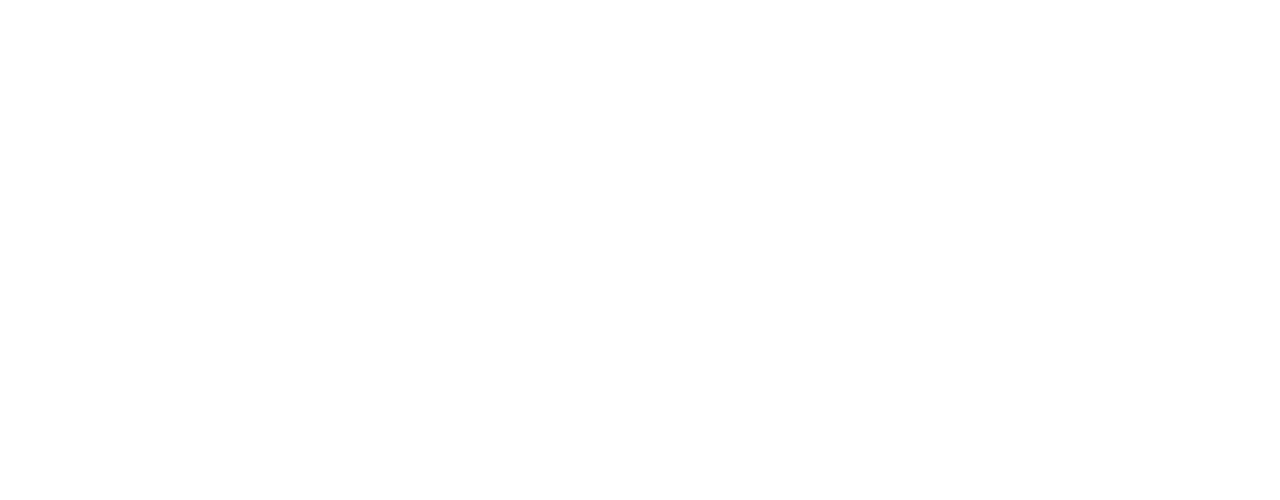
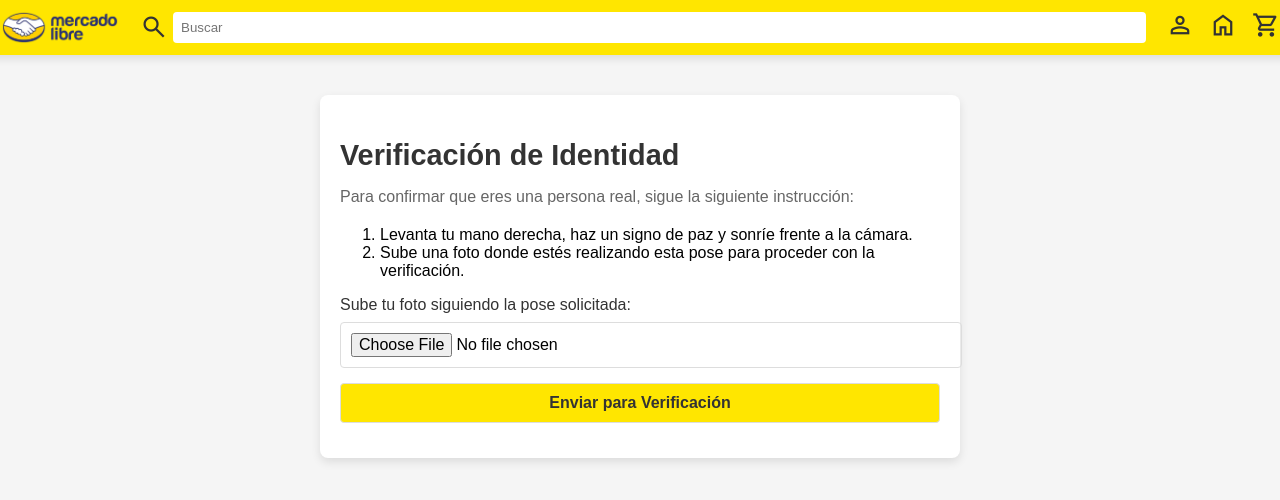
Before and after one commit to AnaV1313/MercadoLibre, a plain HTML site: page Identidad.html in a window 1280 px wide. Drawn offline with nearby package versions, Linux system fonts and the light colour scheme; a web font is replaced by a local one.

Commit message:
perfil Mejor

```diff
--- a/Identidad.html
+++ b/Identidad.html
@@ -0,0 +1,201 @@
+<!DOCTYPE html>
+<html lang="es">
+<head>
+    <meta charset="UTF-8">
+    <meta name="viewport" content="width=device-width, initial-scale=1.0">
+    <title>Verificación de Identidad - Mercado Libre</title>
+    <link rel="preconnect" href="https://fonts.googleapis.com">
+    <link rel="preconnect" href="https://fonts.gstatic.com" crossorigin>
+    <link href="https://fonts.googleapis.com/css2?family=Kodchasan:wght@400;500;700&display=swap" rel="stylesheet">
+    <link href="https://fonts.googleapis.com/css2?family=Material+Symbols+Outlined" rel="stylesheet" />
+
+    <style>
+        body {
+            font-family: 'Kodchasan', sans-serif;
+            margin: 0;
+            padding: 0;
+            background-color: #f5f5f5;
+            display: flex;
+            flex-direction: column;
+            align-items: center;
+        }
+
+        /* Contenedor del mensaje de confirmación */
+        .confirmation-message {
+            position: fixed;
+            top: 20px;
+            left: 50%;
+            transform: translateX(-50%);
+            background-color: #28a745;
+            color: white;
+            padding: 10px 20px;
+            border-radius: 4px;
+            font-size: 1.1em;
+            display: none; /* Inicialmente oculto */
+            z-index: 10;
+        }
+
+        header {
+            display: flex;
+            align-items: center;
+            justify-content: space-between;
+            padding: 10px 20px;
+            background-color: #ffe600;
+            width: 100%;
+            box-shadow: 0 4px 8px rgba(0, 0, 0, 0.1);
+        }
+
+        .logo {
+            width: 120px;
+        }
+
+        .search-container {
+            display: flex;
+            align-items: center;
+            flex-grow: 1;
+            margin: 0 20px;
+        }
+
+        .search-container input {
+            width: 100%;
+            padding: 8px;
+            border: none;
+            border-radius: 4px;
+            margin-left: 5px;
+        }
+
+        .icons-container {
+            display: flex;
+            gap: 15px;
+        }
+
+        .icons-container a {
+            text-decoration: none;
+            color: #333;
+        }
+
+        .material-symbols-outlined {
+            font-size: 28px;
+            color: #333;
+        }
+
+        main {
+            width: 100%;
+            max-width: 600px;
+            margin-top: 40px;
+            padding: 20px;
+            background-color: white;
+            border-radius: 8px;
+            box-shadow: 0 4px 10px rgba(0, 0, 0, 0.1);
+        }
+
+        .verification-container h2 {
+            color: #333;
+            font-size: 1.8em;
+            margin-bottom: 10px;
+            text-align: left;
+        }
+
+        .verification-container p {
+            color: #666;
+            font-size: 1em;
+            margin-bottom: 20px;
+        }
+
+        form label {
+            display: block;
+            font-size: 1em;
+            margin-bottom: 8px;
+            color: #333;
+        }
+
+        form input[type="file"], form button {
+            width: 100%;
+            padding: 10px;
+            font-size: 1em;
+            margin-bottom: 15px;
+            border: 1px solid #ddd;
+            border-radius: 4px;
+        }
+
+        form button {
+            background-color: #ffe600;
+            color: #333;
+            font-weight: bold;
+            cursor: pointer;
+            transition: background-color 0.3s;
+        }
+
+        form button:hover {
+            background-color: #ffd500;
+        }
+    </style>
+</head>
+
+<body>
+    <!-- Contenedor para el mensaje de confirmación -->
+    <div id="confirmation-message" class="confirmation-message">
+        ¡Tu foto ha sido enviada con éxito! Estamos procesando tu verificación.
+    </div>
+
+    <!-- Encabezado con logo, búsqueda e íconos de navegación -->
+    <header>
+        <img src="imagenes/mercado-libre.webp" alt="Logo" class="logo">
+        <div class="search-container">
+            <span class="material-symbols-outlined">search</span>
+            <input type="text" placeholder="Buscar">
+        </div>
+        <div class="icons-container">
+            <a id="a" href="Perfil.html">
+                <span class="material-symbols-outlined">person</span>
+            </a>
+            <a id="a" href="Inicio.html">
+                <span class="material-symbols-outlined">home</span>
+            </a>
+            <a id="a" href="Pago.html">
+                <span class="material-symbols-outlined">shopping_cart</span>
+            </a>
+        </div>
+    </header>
+
+    <!-- Sección principal para la verificación de identidad -->
+    <main>
+        <section class="verification-container">
+            <h2>Verificación de Identidad</h2>
+            <p>Para confirmar que eres una persona real, sigue la siguiente instrucción:</p>
+            <ol>
+                <li>Levanta tu mano derecha, haz un signo de paz y sonríe frente a la cámara.</li>
+                <li>Sube una foto donde estés realizando esta pose para proceder con la verificación.</li>
+            </ol>
+
+            <!-- Input para subir foto -->
+            <form action="/verificacion" method="post" enctype="multipart/form-data" onsubmit="showConfirmationMessage(event)">
+                <label for="photo-upload">Sube tu foto siguiendo la pose solicitada:</label>
+                <input type="file" id="photo-upload" name="photo" accept="image/*" required>
+
+                <button type="submit">Enviar para Verificación</button>
+            </form>
+        </section>
+    </main>
+
+    <script>
+        function showConfirmationMessage(event) {
+            event.preventDefault(); // Prevenir el envío del formulario para mostrar el mensaje
+
+            // Mostrar el mensaje de confirmación
+            const message = document.getElementById('confirmation-message');
+            message.style.display = 'block';
+
+            // Opcional: hacer que el mensaje desaparezca después de algunos segundos
+            setTimeout(() => {
+                message.style.display = 'none';
+            }, 5000);
+
+            // Simulación de envío de formulario (puedes enviarlo a tu servidor si es necesario)
+            setTimeout(function() {
+                window.location.href = "Perfil.html";
+            }, 3000); // Redirige después de 3 segundos
+        }
+    </script>
+</body>
+</html>
```
Also changed, not shown: Perfil.html (+2 -2 lines).
